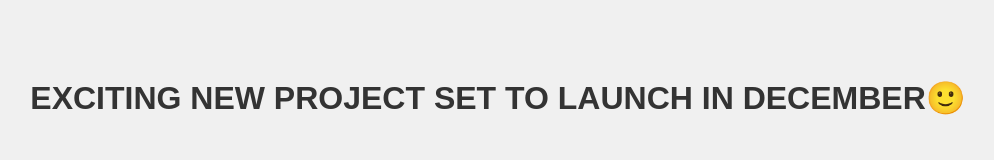
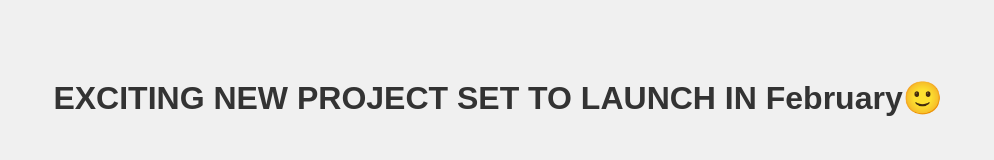
Before and after one commit to VanguriMadhu/LUNCH-DATE, a plain HTML site: page index.html in a window 1280 px wide. Shown: the whole page, without its empty margins (142-1136 px from the left). Drawn offline with Linux system fonts and the light colour scheme.

Commit message:
Update index.html
february

```diff
--- a/index.html
+++ b/index.html
@@ -15,6 +15,6 @@
     </style>
 </head>
 <body>
-    <h1>EXCITING NEW PROJECT SET TO LAUNCH IN DECEMBER🙂</h1>
+    <h1>EXCITING NEW PROJECT SET TO LAUNCH IN February🙂</h1>
 </body>
 </html>
```
